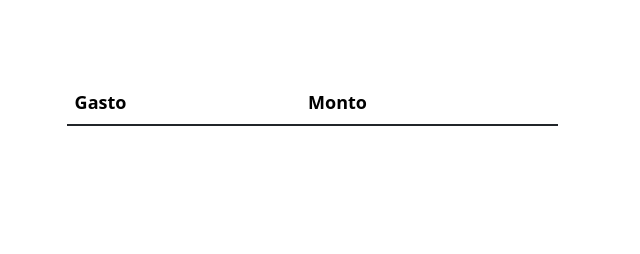
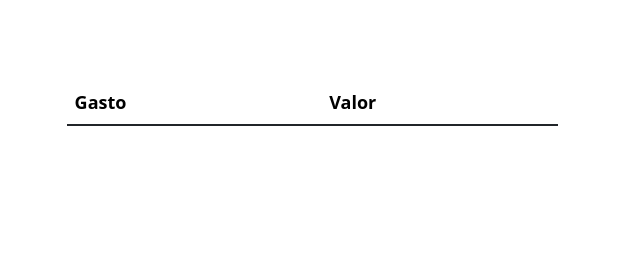
Before and after one commit to GiovaOliva/PresupuestoApp, a plain HTML site: page index.html in a window 1280 px wide. Shown: the part 250-504 px from the top of the page, 640-1280 px from the left. Drawn offline with nearby package versions, Linux system fonts and the light colour scheme.

Commit message:
Update index.html
correción en el campo valor de los gastos ingresados, anteriormente por error llamado monto

```diff
--- a/index.html
+++ b/index.html
@@ -57,7 +57,7 @@
                     <table class="table table-hover">
                         <thead>
                             <th scope="col">Gasto</th>
-                            <th scope="col">Monto</th>
+                            <th scope="col">Valor</th>
                         </thead>
                         <tr class="table-group-divider"></tr>
                         <tbody id="tablaGastos">
```
